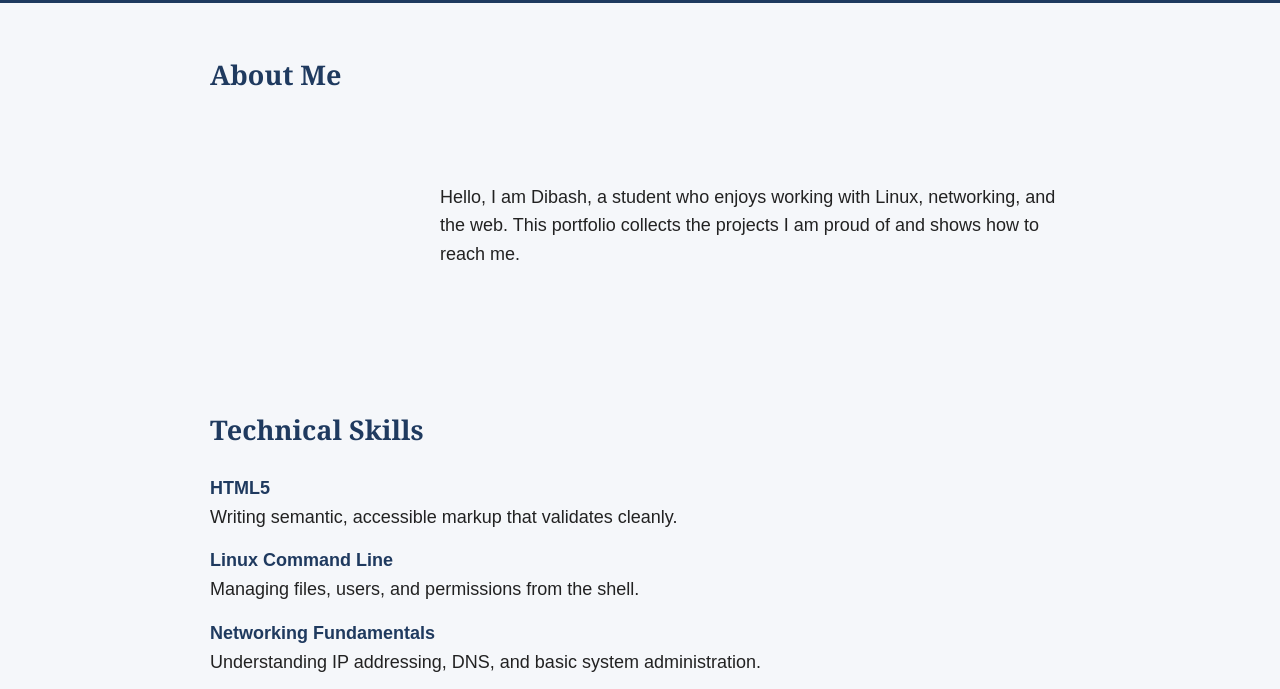
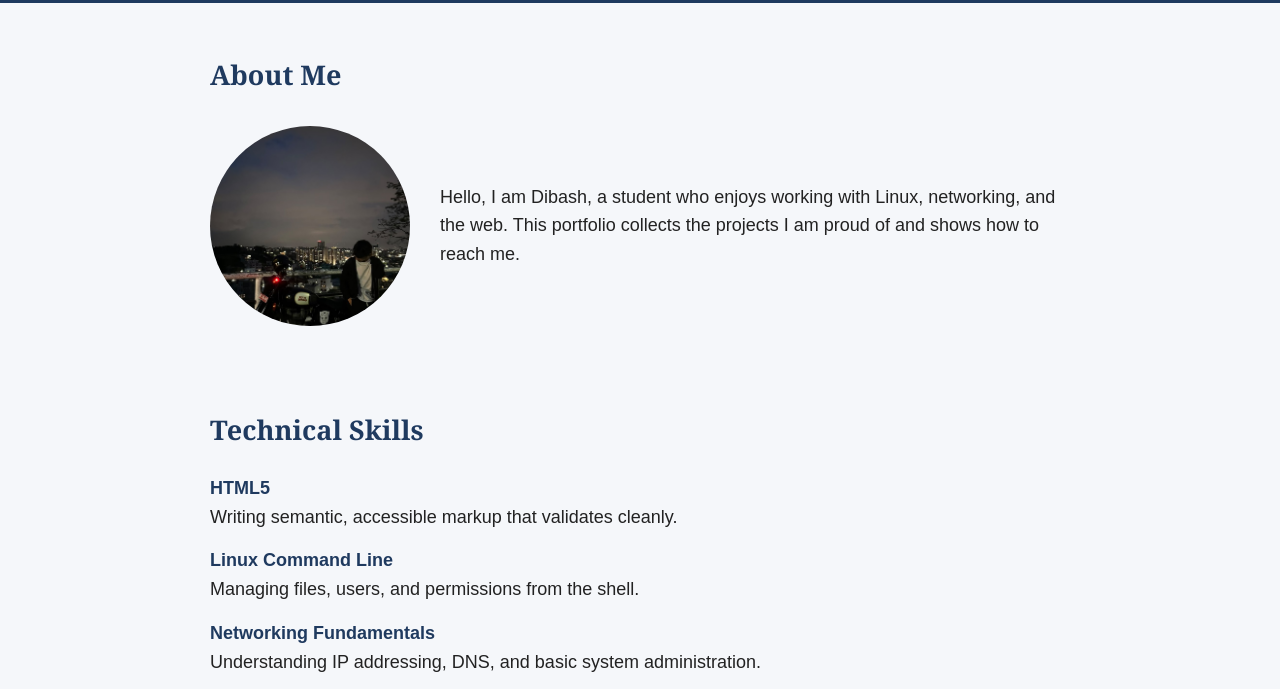
Before and after one commit to dibash-117285/Web-Development, a plain HTML site: page index.html in a window 1280 px wide. Shown: the part 95-784 px from the top of the page. Drawn offline with Linux system fonts and the light colour scheme.

Commit message:
Update index.html

```diff
--- a/index.html
+++ b/index.html
@@ -22,7 +22,7 @@
   <main>
     <section id="about">
       <h2>About Me</h2>
-      <img src="../wk2/images/Profile.jpeg" alt="pic" width="200" height="200">
+      <img src="./Profile.jpeg" alt="pic" width="200" height="200">
       <p>Hello, I am Dibash, a student who enjoys working with Linux, networking, and the web. This portfolio collects the projects I am proud of and shows how to reach me.</p>
     </section>
 
```
